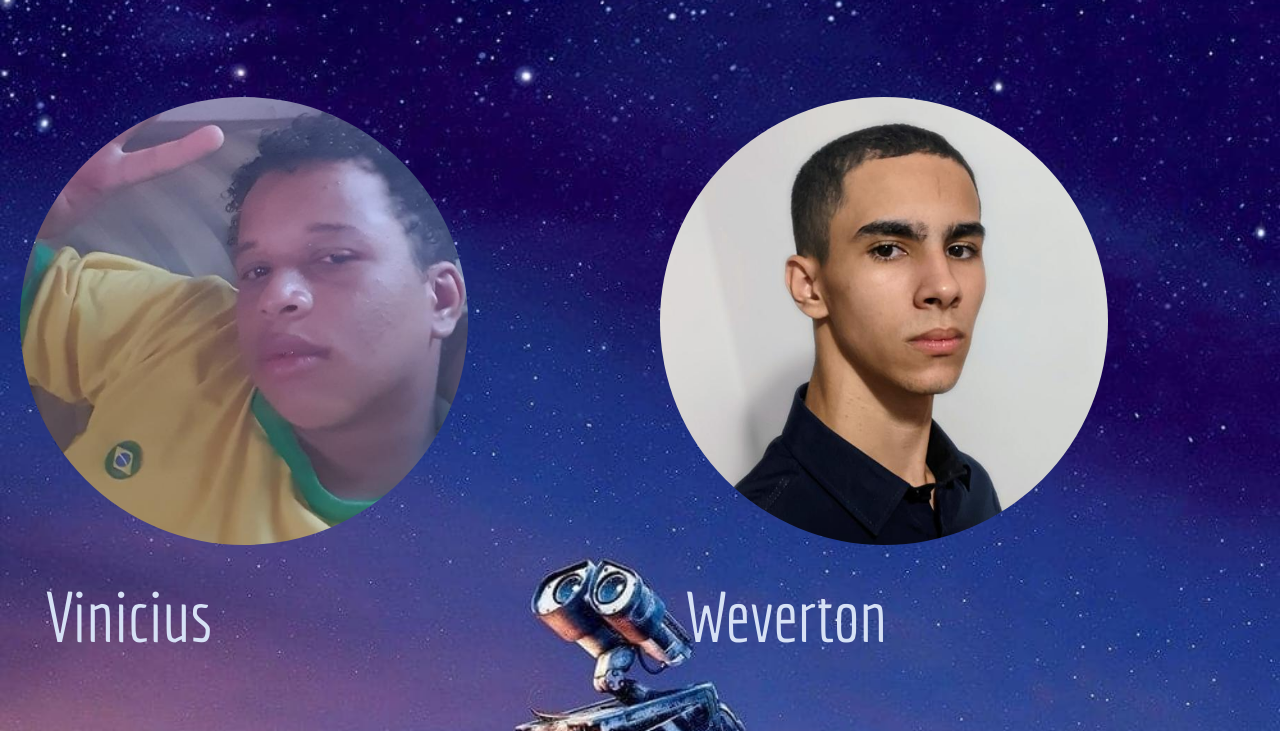
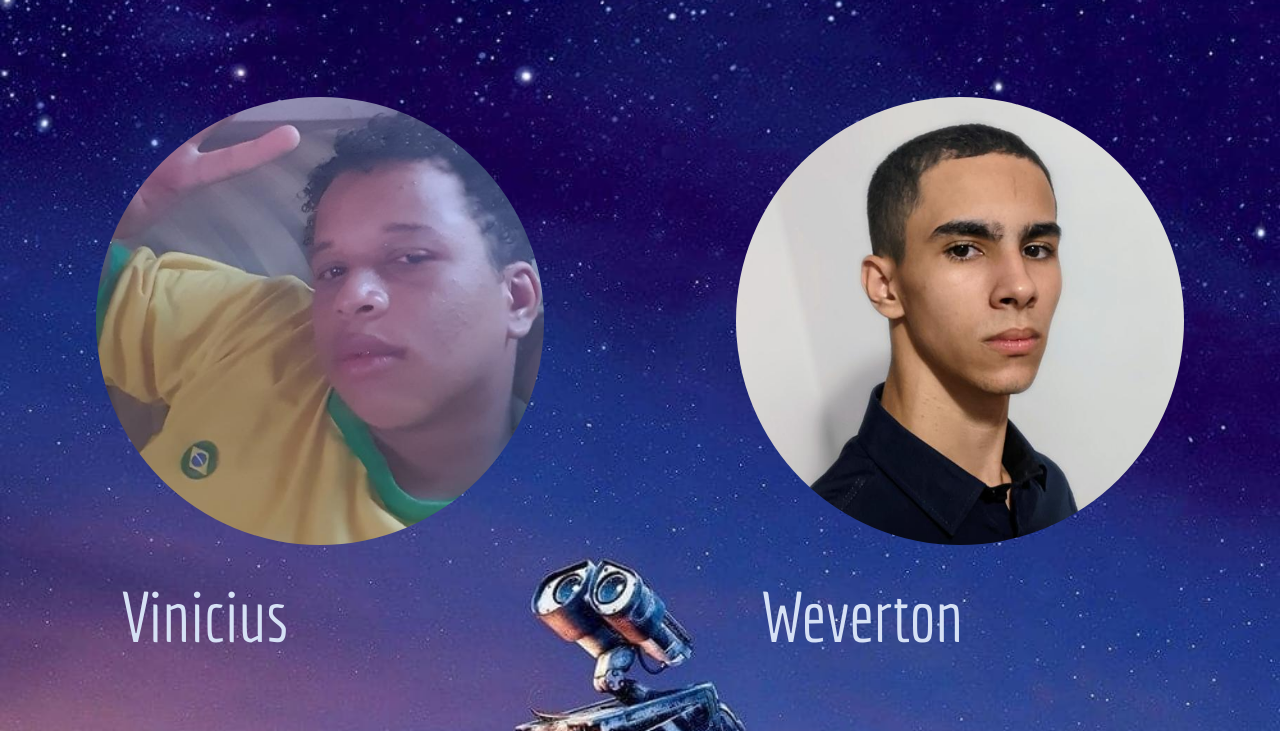
Before and after one commit to wevertonryan/Projeto-Ronan-T2, a plain HTML site: page sobre/sobre.html in a window 1280 px wide. Shown: the part 426-1157 px from the top of the page. Drawn offline with Linux system fonts and the light colour scheme; a web font is replaced by a local one.

Commit message:
bug sobre

```diff
--- a/css/style.css
+++ b/css/style.css
@@ -191,6 +191,7 @@ header button:hover {
     min-width: 300px;
 }
 .sobre div {
+    width: auto;
     margin-block: 50px;
     margin-top: 100px;
 }
@@ -211,6 +212,10 @@ header button:hover {
     border: solid white 0px;
     transition: 0.3s;
 }
+.nome{
+    max-width: 300px;
+    min-width: 0px;
+}
 .sobre div a img:hover {
     transform: scale(1.05);
     border: solid white 3px;
--- a/sobre/sobre.html
+++ b/sobre/sobre.html
@@ -32,13 +32,13 @@
         <div>
           <a href="sobre_vin.html">
             <img src="../img/sobre/vini.png">
-            <h1>Vinicius</h1>
+            <h1 class="nome">Vinicius</h1>
           </a>
         </div>
         <div>
           <a href="sobre_wev.html">
             <img src="../img/sobre/wev.png">
-            <h1>Weverton</h1>
+            <h1 class="nome">Weverton</h1>
           </a></div>
       </div>
     </div>
```
